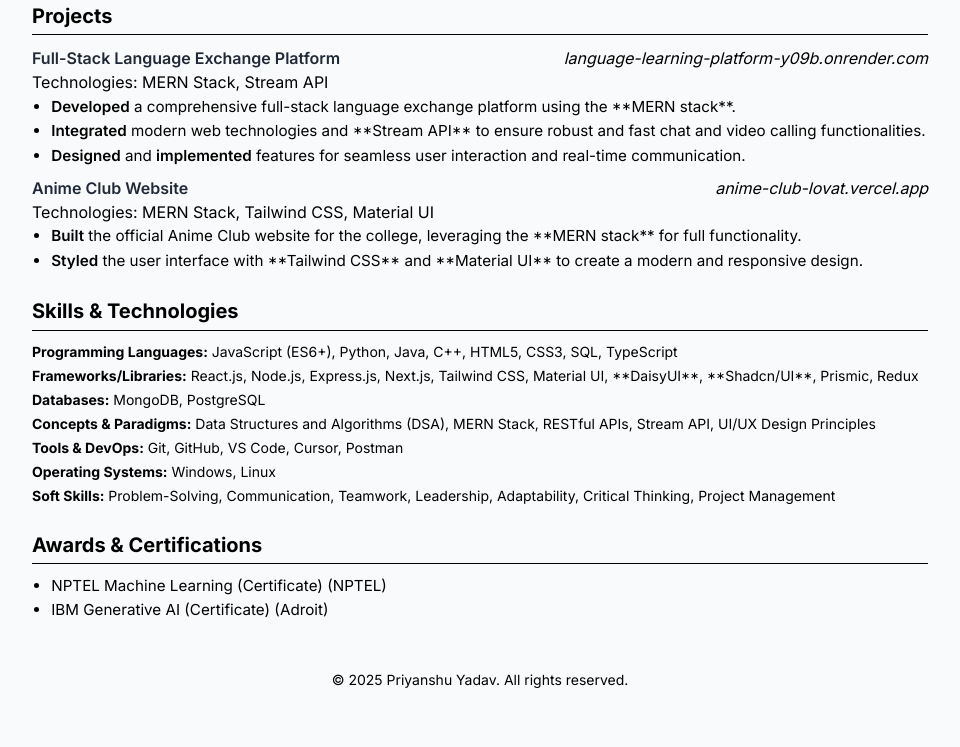
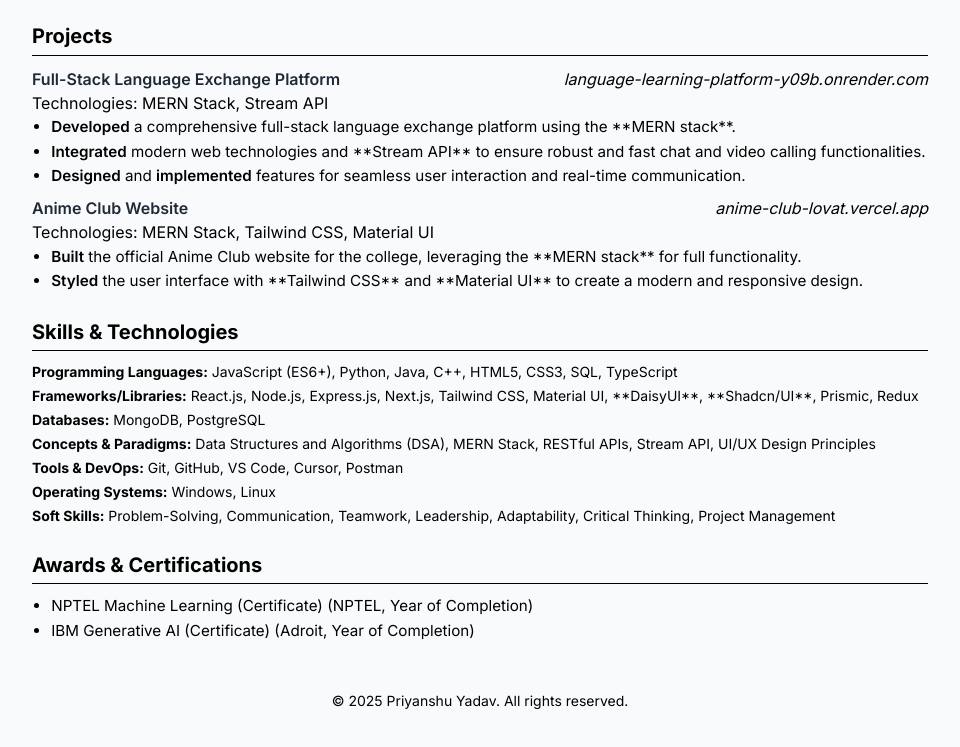
Before and after one commit to Priyanshu123a19/My-Resume, a plain HTML site: page index.html in a window 1280 px wide. Shown: the part 1103-1850 px from the top of the page, without its empty margins (160-1120 px from the left). Drawn offline with nearby package versions, Linux system fonts and the light colour scheme.

Commit message:
Update index.html

```diff
--- a/index.html
+++ b/index.html
@@ -160,6 +160,7 @@
                 <span class="header-contact-item"><a href="tel:8127552554"><i class="fas fa-phone"></i>8127552554</a></span>
                 <span class="header-contact-item"><a href="https://www.linkedin.com/in/priyanshu-yadav-36933b309/" target="_blank"><i class="fab fa-linkedin-in"></i>priyanshu-yadav-36933b309</a></span>
                 <span class="header-contact-item"><a href="https://github.com/Priyanshu123a19" target="_blank"><i class="fab fa-github"></i>Priyanshu123a19</a></span>
+                <span class="header-contact-item"><a href="https://leetcode.com/u/user9402QY/" target="_blank"><i class="fas fa-code"></i>LeetCode: user9402QY</a></span>
             </div>
         </header>
 
@@ -333,8 +334,8 @@
             <section>
                 <h2 class="section-title-line text-indigo-700-light-mode">Awards & Certifications</h2>
                 <ul class="highlights text-gray-700">
-                    <li>NPTEL Machine Learning (<a href="https://drive.google.com/file/d/1_8sTv9eubHfZfu7OYyJjqvI3Y4fZ7kvY/view?usp=sharing" target="_blank" class="hover:underline">Certificate</a>) (NPTEL)</li>
-                    <li>IBM Generative AI (<a href="https://drive.google.com/file/d/1lWVCKkQnzCj7C7WkfAVJjAUUf_H-5ENx/view?usp=sharing" target="_blank" class="hover:underline">Certificate</a>) (Adroit)</li>
+                    <li>NPTEL Machine Learning (<a href="https://drive.google.com/file/d/1_8sTv9eubHfZfu7OYyJjqvI3Y4fZ7kvY/view?usp=sharing" target="_blank" class="hover:underline">Certificate</a>) (NPTEL, Year of Completion)</li>
+                    <li>IBM Generative AI (<a href="https://drive.google.com/file/d/1lWVCKkQnzCj7C7WkfAVJjAUUf_H-5ENx/view?usp=sharing" target="_blank" class="hover:underline">Certificate</a>) (Adroit, Year of Completion)</li>
                 </ul>
             </section>
         </main>
@@ -345,3 +346,6 @@
     </div>
 </body>
 </html>
+
+</body>
+</html>
```
